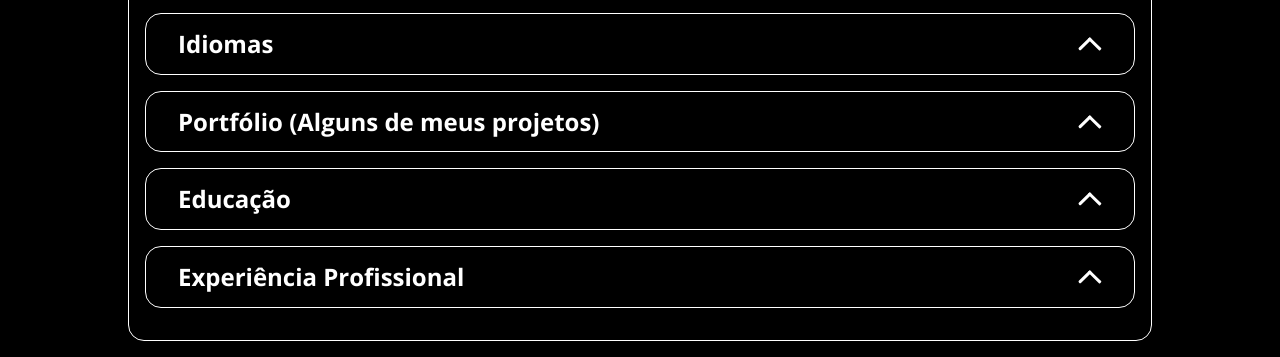
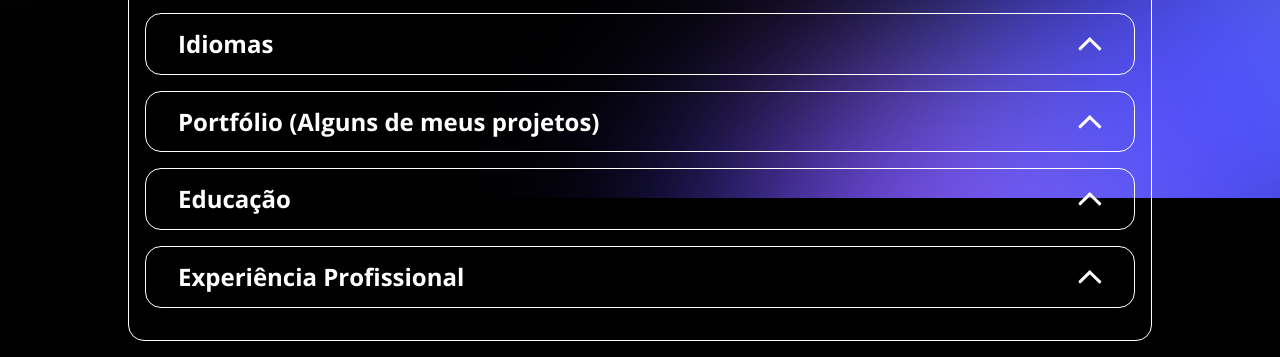
Before and after one commit to raphaelskrr/portfolio-js, a plain HTML site: page index.html in a window 1280 px wide. Shown: the part 602-959 px from the top of the page. Drawn offline with nearby package versions, Linux system fonts and the light colour scheme; files whose address does not match are found by name.

Commit message:
Alteracao do background

```diff
--- a/assets/css/global.css
+++ b/assets/css/global.css
@@ -32,7 +32,7 @@ a:hover {
 .main::before,
 .main::after {
   content: "";
-  background-image: url("assets/img/background.svg");
+  background-image: url("/assets/img/background.svg");
   background-repeat: no-repeat;
   background-size: contain;
   width: 140vw;
```
